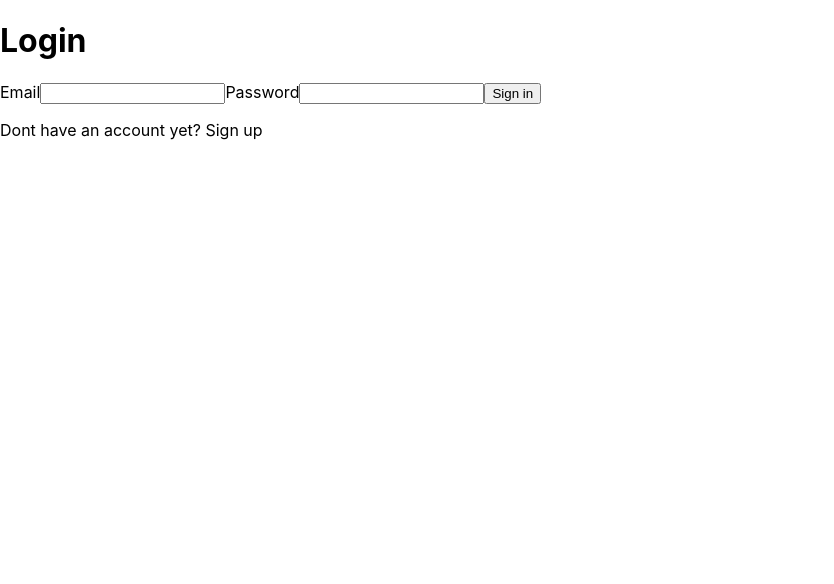
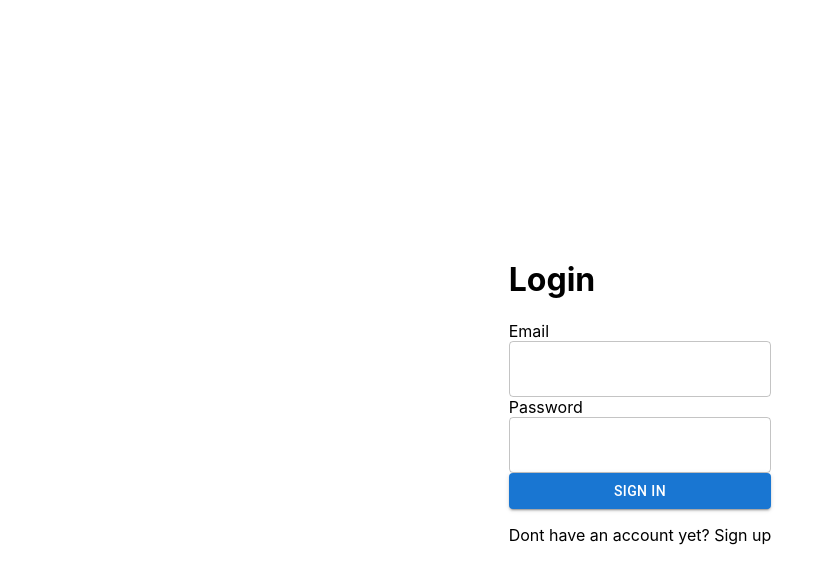
Before and after one commit to rpp33-boc-pacific/improvibe, a Next.js app: page /logIn in a window 1280 px wide. Shown: the top 584 px of the page, without its empty margins (0-834 px from the left). Built offline with nearby package versions, Linux system fonts and the light colour scheme; no server answers.

Commit message:
Added styling to log in page

```diff
--- a/components/Protect.tsx
+++ b/components/Protect.tsx
@@ -13,11 +13,9 @@ export default function Protect (WrappedComponent: any) {
       useEffect(() => {
         if (status === "unauthenticated" ) {
           router.push("/logIn");
-        } else if (status === "authenticated") {
-          // add API calls here
         }
       })
 
-      return <WrappedComponent session={session} />;
+      return <WrappedComponent />;
     };
   }
--- a/pages/logIn.tsx
+++ b/pages/logIn.tsx
@@ -1,7 +1,11 @@
 import Link from 'next/link';
-import { getCsrfToken, getSession, getProviders, signIn, useSession } from "next-auth/react";
+import { getSession, getProviders, signIn } from "next-auth/react";
 import React, { useState } from 'react';
 import { useRouter } from 'next/router';
+import TextField from '@mui/material/TextField';
+import FormControl from '@mui/material/FormControl';
+import Button from '@mui/material/Button';
+import Grid from '@mui/material/Grid';
 
 export default function LogIn() {
 
@@ -26,21 +30,21 @@ export default function LogIn() {
       console.log(err)
     });
   }
-  if (status === "authenticated") {
-    router.push('/');
-  } else {
     return (
+      <Grid
+      container
+      direction="column"
+      justifyContent="center"
+      alignItems="center"
+      style={{ minHeight: '100vh' }}>
       <form id="credentials" onSubmit={(e) => credentialsLogIn(e)}>
+        <FormControl>
           <h1>Login</h1>
-        <label>
-          Email
-          <input name="email" type="text" />
-        </label>
-        <label>
-          Password
-          <input name="password" type="password" />
-        </label>
-          <button type="submit" >Sign in</button>
+          <label>Email</label>
+          <TextField required name="email" type="text" variant="outlined"/>
+          <label>Password</label>
+          <TextField required name="password" type="password" variant="outlined"/>
+          <Button variant="contained" type="submit" >Sign in</Button>
             {logInError &&
             <div>
               Email or password invalid, please try again.
@@ -51,9 +55,10 @@ export default function LogIn() {
               <a> Sign up</a>
             </Link>
             </p>
+        </FormControl>
       </form>
+      </Grid>
     )
-  }
 }
 
 LogIn.getInitialProps = async (context: any) => {
```
Lines whose indentation alone changed are shown as unchanged.
